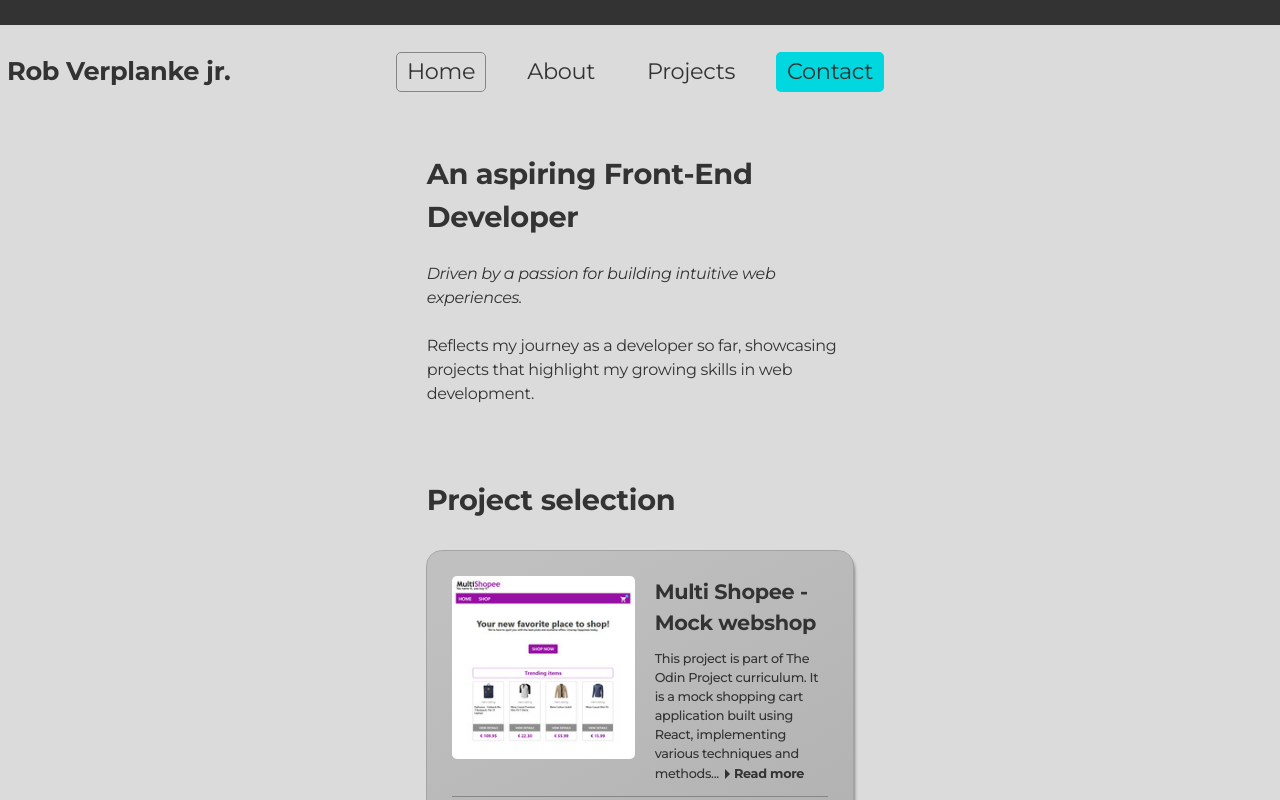
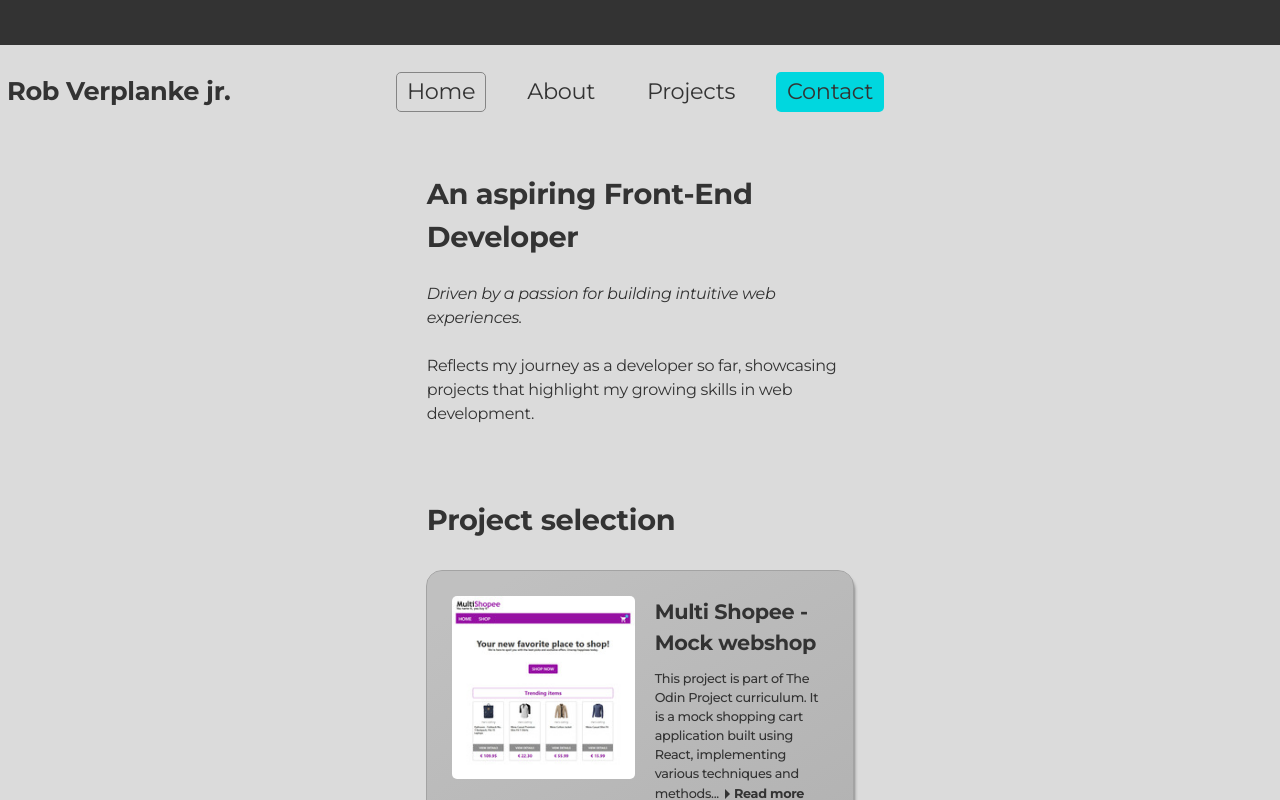
Before and after one commit to RobVerplanke/portfolio, a React (Vite) app: page / in a window 1280 px wide. Shown: the top 800 px of the page. Built offline with nearby package versions, Linux system fonts and the light colour scheme.

Commit message:
style: increase header top-border height

```diff
--- a/src/styles/index.css
+++ b/src/styles/index.css
@@ -47,7 +47,7 @@ body {
 header {
   display: flex;
   background-color: var(--app-background-color);
-  border-top: 25px solid var(--border-top-color);
+  border-top: 45px solid var(--border-top-color);
 }
 
 main {
```
